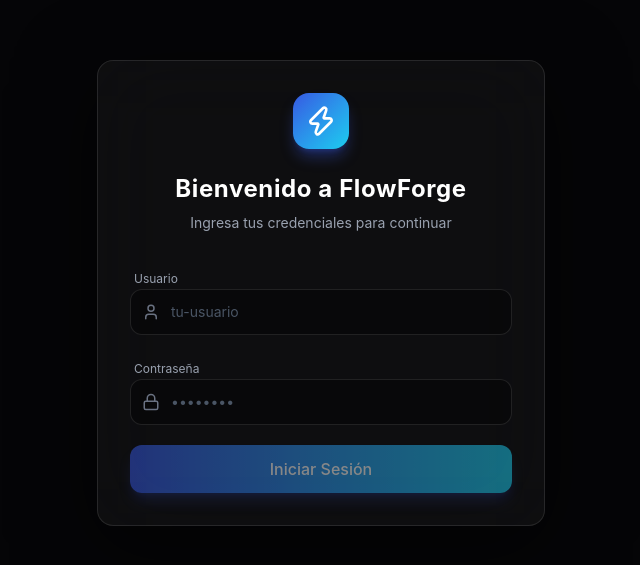
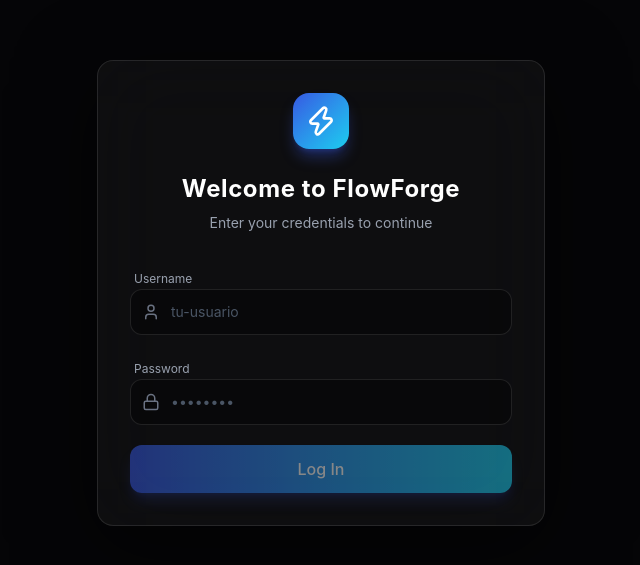
Before and after one commit to JozCrzBrgn/Flow-Forge-AI, a React (Vite) app in the folder frontend/: page / in a window 1280 px wide. Shown: the part 107-672 px from the top of the page, without its empty margins (319-959 px from the left). Built offline with nearby package versions, Linux system fonts and the light colour scheme.

Commit message:
[add] Translate chat and authentication components for AI-driven workflow management

```diff
--- a/frontend/src/components/Chat.jsx
+++ b/frontend/src/components/Chat.jsx
@@ -42,7 +42,7 @@ export default function Chat({ workflow, setWorkflow, token, onLogout }) {
                     {
                         role: "assistant",
                         content:
-                            "✨ Workflow actualizado exitosamente basado en tus requerimientos.",
+                            "✨ Workflow successfully updated based on your requirements.",
                     },
                 ]);
             }
@@ -54,7 +54,7 @@ export default function Chat({ workflow, setWorkflow, token, onLogout }) {
                     ...prev,
                     {
                         role: "assistant",
-                        content: "❌ Error de conexión. Intenta nuevamente.",
+                        content: "❌ Connection error. Please try again.",
                     },
                 ]);
             }
@@ -90,7 +90,7 @@ export default function Chat({ workflow, setWorkflow, token, onLogout }) {
                                 FlowForge AI
                             </h3>
                             <p className="text-xs text-gray-400">
-                                Automatización inteligente de workflows
+                                Intelligent workflow automation
                             </p>
                         </div>
                     </div>
@@ -117,7 +117,7 @@ export default function Chat({ workflow, setWorkflow, token, onLogout }) {
                         <div className="h-full flex flex-col items-center justify-center text-gray-500 space-y-4 opacity-70">
                             <Bot size={42} />
                             <p className="text-sm">
-                                Describe el workflow que quieres automatizar...
+                                Describe the workflow you want to automate...
                             </p>
                         </div>
                     )}
@@ -159,7 +159,7 @@ export default function Chat({ workflow, setWorkflow, token, onLogout }) {
                             </div>
                             <div className="bg-white/[0.06] border border-white/10 text-gray-400 rounded-2xl px-5 py-3 flex items-center gap-2">
                                 <Loader2 size={14} className="animate-spin" />
-                                Analizando workflow con IA...
+                                Analyzing workflow with AI...
                             </div>
                         </div>
                     )}
@@ -176,7 +176,7 @@ export default function Chat({ workflow, setWorkflow, token, onLogout }) {
                             onChange={(e) => setInput(e.target.value)}
                             onKeyDown={handleKeyDown}
                             rows={1}
-                            placeholder="Ej. Crea un pipeline CI/CD con FastAPI y Docker..."
+                            placeholder="Example: Create a CI/CD pipeline with FastAPI and Docker..."
                             className="w-full resize-none max-h-32 min-h-[52px] bg-black/40 border border-white/10 rounded-xl px-4 py-3 text-sm text-gray-100 placeholder-gray-500 focus:outline-none focus:ring-2 focus:ring-[#1CCDEF]/40"
                         />
 
@@ -194,7 +194,7 @@ export default function Chat({ workflow, setWorkflow, token, onLogout }) {
                     </div>
 
                     <div className="text-center mt-2 text-[10px] text-gray-600">
-                        Enter para enviar · Shift + Enter para nueva línea
+                        Enter to send · Shift + Enter for new line
                     </div>
                 </div>
             </div>
--- a/frontend/src/components/Login.jsx
+++ b/frontend/src/components/Login.jsx
@@ -29,7 +29,7 @@ export default function Login({ onLogin }) {
                 onLogin(res.data.access_token);
             }
         } catch (err) {
-            setError("Usuario o contraseña incorrectos");
+            setError("Invalid username or password");
         } finally {
             setIsLoading(false);
         }
@@ -48,12 +48,12 @@ export default function Login({ onLogin }) {
                     </div>
                 </div>
 
-                <h2 className="text-2xl font-bold text-center text-white mb-2 tracking-wide">Bienvenido a FlowForge</h2>
-                <p className="text-gray-400 text-center mb-8 text-sm">Ingresa tus credenciales para continuar</p>
+                <h2 className="text-2xl font-bold text-center text-white mb-2 tracking-wide">Welcome to FlowForge</h2>
+                <p className="text-gray-400 text-center mb-8 text-sm">Enter your credentials to continue</p>
 
                 <form onSubmit={handleSubmit} className="space-y-5">
                     <div className="space-y-1">
-                        <label className="text-xs text-gray-400 ml-1">Usuario</label>
+                        <label className="text-xs text-gray-400 ml-1">Username</label>
                         <div className="relative">
                             <div className="absolute inset-y-0 left-0 pl-3 flex items-center pointer-events-none text-gray-500">
                                 <UserIcon size={18} />
@@ -70,7 +70,7 @@ export default function Login({ onLogin }) {
                     </div>
 
                     <div className="space-y-1">
-                        <label className="text-xs text-gray-400 ml-1">Contraseña</label>
+                        <label className="text-xs text-gray-400 ml-1">Password</label>
                         <div className="relative">
                             <div className="absolute inset-y-0 left-0 pl-3 flex items-center pointer-events-none text-gray-500">
                                 <Lock size={18} />
@@ -100,10 +100,10 @@ export default function Login({ onLogin }) {
                         {isLoading ? (
                             <>
                                 <Loader2 size={18} className="animate-spin" />
-                                <span>Verificando...</span>
+                                <span>Verifying...</span>
                             </>
                         ) : (
-                            <span>Iniciar Sesión</span>
+                            <span>Log In</span>
                         )}
                     </button>
                 </form>
```
